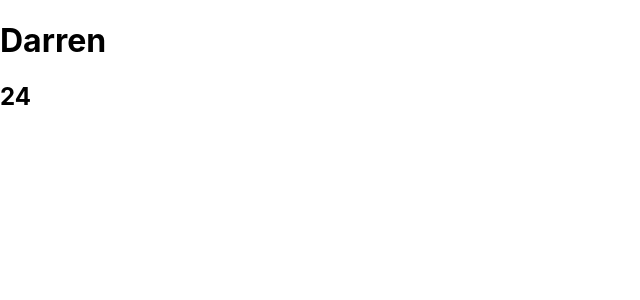
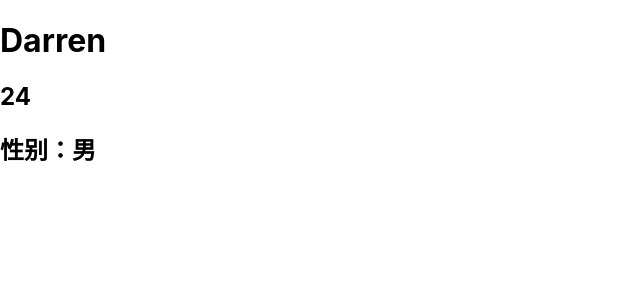
Before and after one commit to Darrenjoe/bossapp, a React app: page / in a window 1280 px wide. Shown: the top 300 px of the page, without its empty margins (0-640 px from the left). Built offline with nearby package versions, Linux system fonts and the light colour scheme.

Commit message:
first commit

```diff
--- a/src/App.js
+++ b/src/App.js
@@ -5,15 +5,20 @@ class App extends React.Component {
     return (
       <div>
         <h1>Darren</h1>
-        <Age></Age>
+        <Age age="24"></Age>
+        <Sex sex="男"></Sex>
       </div>
     )
   }
 }
+
+function Sex(props) {
+  return <h2>性别：{props.sex}</h2>
+}
+
 class Age extends React.Component {
   render() {
-    const age = '24'
-    return <h2>{age}</h2>
+    return <h2>{this.props.age}</h2>
   }
 }
 
```
